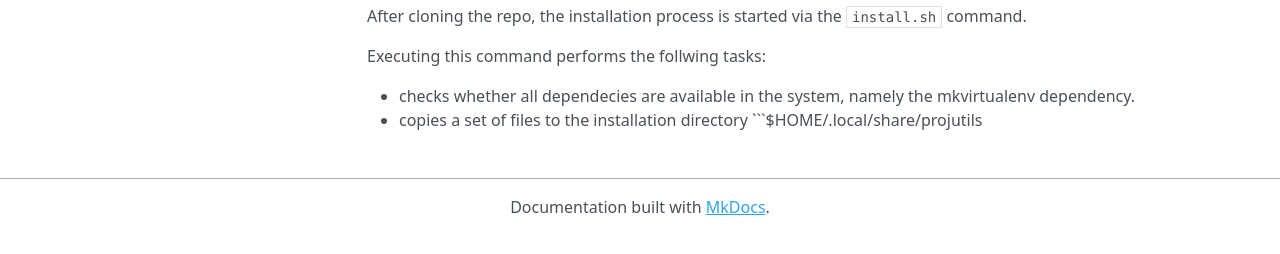
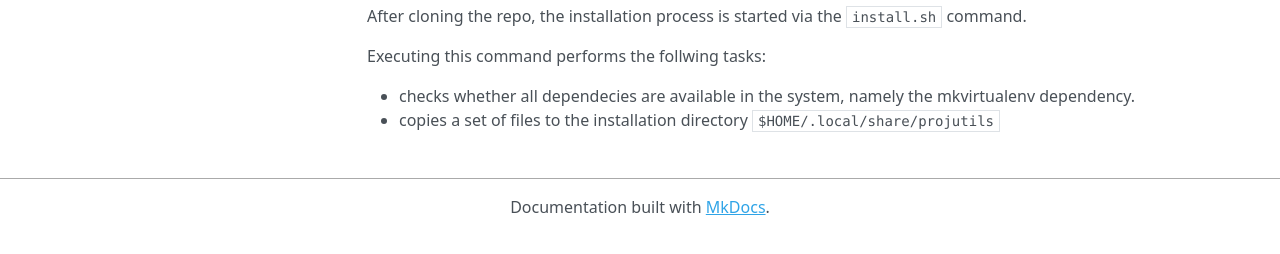
Before and after one commit to lmstex/devtools, an MkDocs documentation site: the page built from docs/index.md, in a window 1280 px wide. Shown: the part 353-607 px from the top of the page. Built offline with MkDocs 1.6.1, drawn with Linux system fonts in a browser that asks for light colours; nearby versions of some CDN libraries; some of the changed lines change nothing that is shown.

Commit message:
Fixed documentation typo

````diff
--- a/docs/index.md
+++ b/docs/index.md
@@ -19,4 +19,5 @@ Executing this command performs the follwing tasks:
 
 * checks whether all dependecies are available in the system, namely the mkvirtualenv
   dependency.
-* copies a set of files to the installation directory ```$HOME/.local/share/projutils
+* copies a set of files to the installation directory
+  ```$HOME/.local/share/projutils```
````
